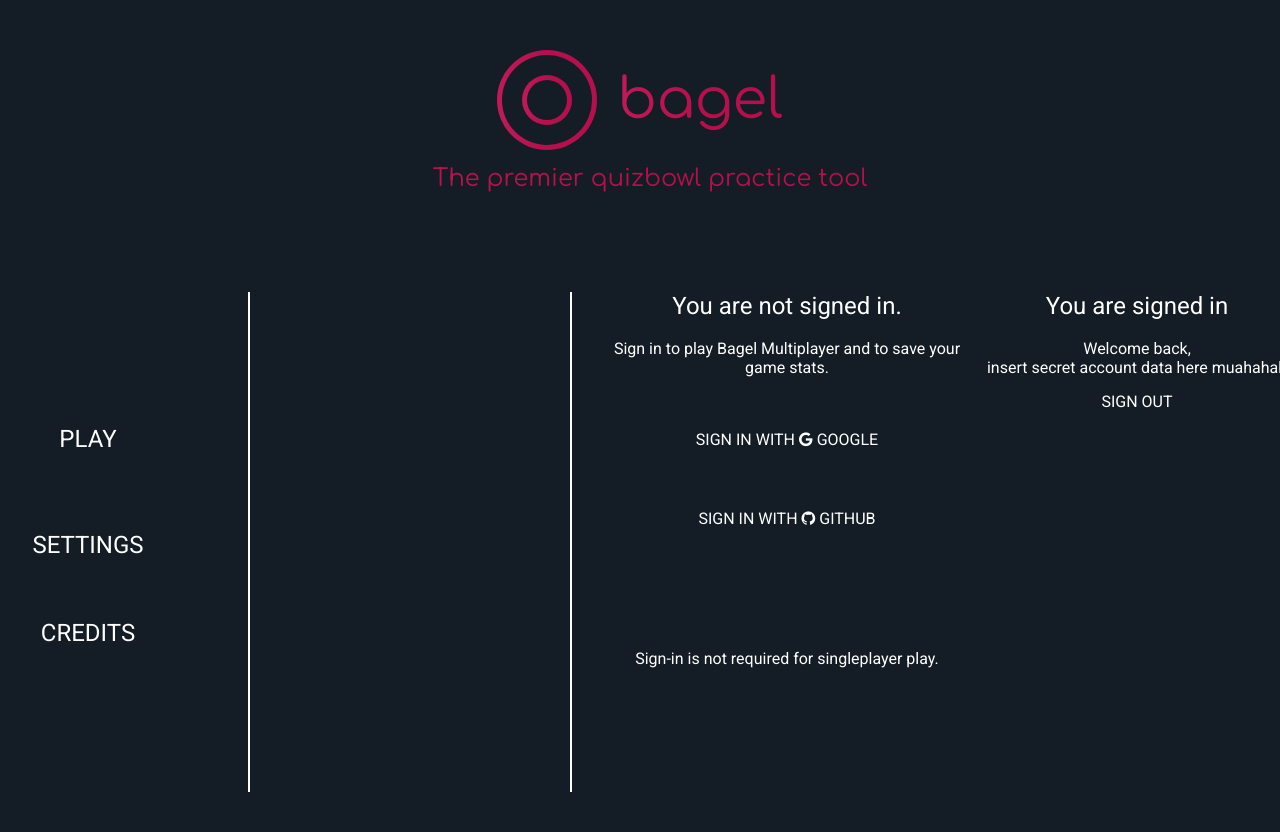
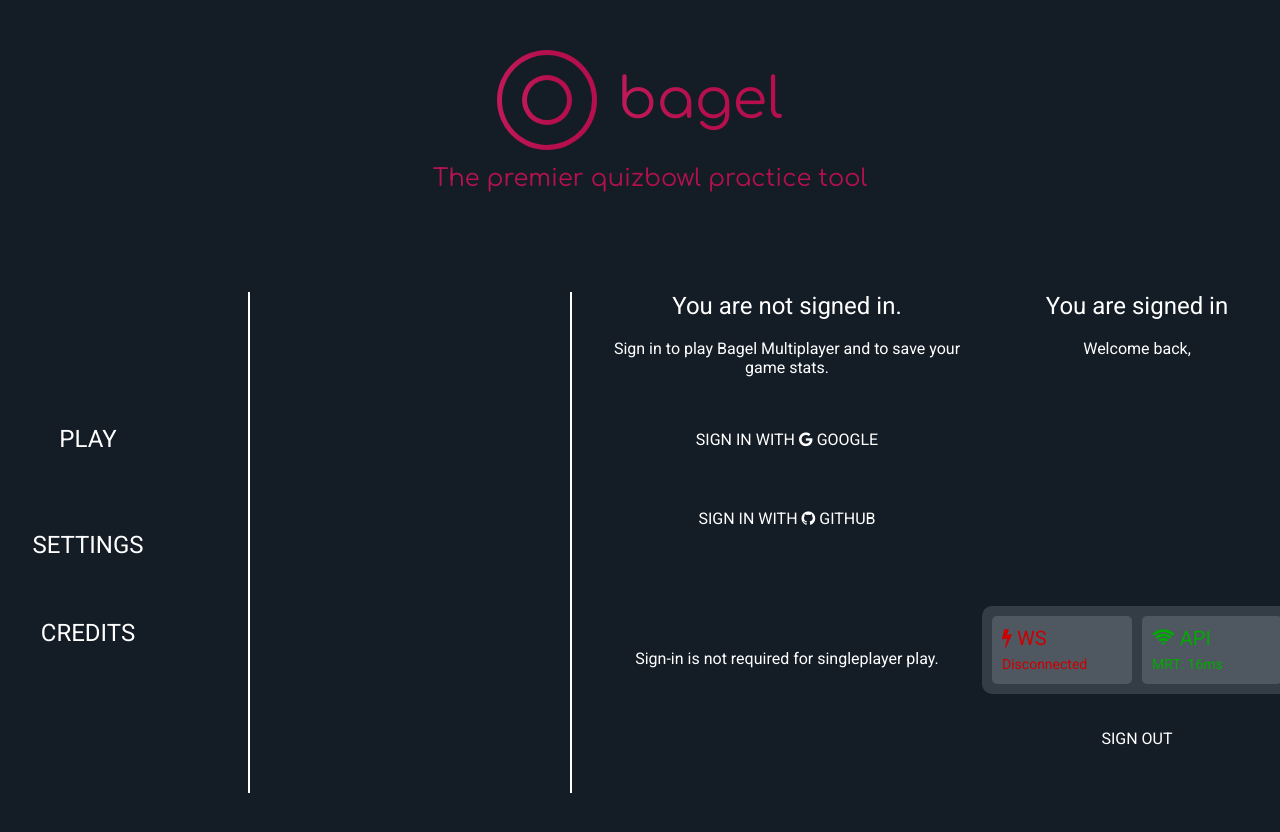
Before and after one commit to BagelQB/Bagel-app, a React (Create React App) app: page /menu in a window 1280 px wide. Shown: the top 832 px of the page. Built offline with nearby package versions, Linux system fonts and the light colour scheme; no server answers; what @react-firebase/auth would draw is missing.

Commit message:
Started websocketcomponents and added connection indicator

```diff
--- a/package.json
+++ b/package.json
@@ -13,7 +13,8 @@
     "react-dom": "^17.0.1",
     "react-router-dom": "^5.2.0",
     "react-scripts": "4.0.3",
-    "web-vitals": "^1.1.1"
+    "web-vitals": "^1.1.1",
+    "websocket": "^1.0.33"
   },
   "scripts": {
     "start": "react-scripts start",
--- a/src/App.css
+++ b/src/App.css
@@ -238,6 +238,7 @@
 }
 
 
+
 html, body {
     height: 100%;
     margin: 0;
@@ -250,6 +251,28 @@
     border: solid 2px #c51f5d;
     border-radius: 50%;
     display: inline-block;
+}
+
+.connection-status {
+    background-color: #4f5861;
+    padding: 10px;
+    border-radius: 5px;
+}
+
+.connection-text {
+    font-size: 14px;
+}
+
+.conn-red {
+    color: #cc0000;
+}
+
+.conn-yellow {
+    color: #d4af37;
+}
+
+.conn-green {
+    color: #00aa00;
 }
 
 .inner-circle-t {
--- a/src/bagel-components/mainMenu.js
+++ b/src/bagel-components/mainMenu.js
@@ -11,6 +11,7 @@
 import firebase from "firebase/app";
 import "firebase/auth";
 import axios from "axios";
+import {ConnectionIndicator} from "./websocketComponents";
 
 const googleAuthProvider = new firebase.auth.GoogleAuthProvider();
 const githubAuthProvider = new firebase.auth.GithubAuthProvider();
@@ -41,18 +42,39 @@
     );
 }
 
-function SafeFirebaseQuery(props) {
-    if(props.type === "name") {
-        if(firebase.auth().currentUser && firebase.auth().currentUser.displayName) {
-            return <>{firebase.auth().currentUser.displayName}</>
+let localUserData = {};
+function SecureDBQuery(props) {
+
+    const [text, setText] = useState("");
+    const [refreshed, setRefreshed] = useState(false);
+
+    useEffect(() => {
+        if(props.refresh) {
+            if(refreshed) return;
+            setRefreshed(true);
+            if(firebase.auth().currentUser) {
+                firebase.auth().currentUser.getIdToken(false).then((token) => {
+                    axios.get(`http://localhost:8080/api/users/?id=${firebase.auth().currentUser.uid}&auth=${token}`).then((user) => {
+                        localUserData = user.data.data;
+                        console.log(localUserData);
+                        setText(localUserData[props.query]);
+                    }).catch((err) => {
+                        console.log(err);
+                        setText("!Server Error!");
+                    })
+                });
+            }
         } else {
-            return <></>
+            console.log(localUserData);
+            setText(localUserData[props.query]);
         }
-    }
+    }, [localUserData]);
 
 
-    return <></>
+    return <>{text}</>
 }
+
+
 
 export function FullMenu(props) {
     let history = useHistory();
@@ -131,7 +153,7 @@
                                     firebase.auth().currentUser.getIdToken(true).then((token) => {
                                         console.log("token");
                                         axios.get(`http://localhost:8080/api/users/?id=${firebase.auth().currentUser.uid}&auth=${token}`).then((res) => {
-                                            console.log("got data mstokc");
+                                            localUserData = res.data.data;
                                         }).catch((err) => {
                                             console.log("doing the post thing")
                                             axios.post(`http://localhost:8080/api/users/?auth=${token}`).then((res2) => {
@@ -155,9 +177,9 @@
                         <div className={"menu-description-text"}>
                             <div className={"menu-account-status"}>You are signed in</div>
                             <br/>
-                            <div style={{"textAlign": "center"}}>Welcome back, <SafeFirebaseQuery type={"name"}/></div>
-
-                            <div style={{"textAlign": "center"}}>insert secret account data here muahahah</div>
+                            <div style={{"textAlign": "center"}}>Welcome back, <SecureDBQuery query={"name"} refresh={true} /></div>
+                            <br/><br/><br/><br/><br/><br/><br/><br/><br/><br/><br/><br/>
+                            <ConnectionIndicator />
 
 
                             <div className={"login-button"} onClick={() => {
--- /dev/null
+++ b/src/bagel-components/websocketComponents.js
@@ -0,0 +1,118 @@
+import {useEffect, useState} from "react";
+
+let axios = require("axios");
+
+let W3CWebSocket = require('websocket').w3cwebsocket;
+
+let client = new W3CWebSocket('ws://localhost:8000/', 'echo-protocol');
+
+let connected = false;
+
+function Packet(header, data) {
+    return header + ":ws:" + (JSON.stringify(data) || "null");
+}
+
+function getObjFromPacket(packetString) {
+    let [header, obj] = packetString.split(":ws:");
+    return {header: header, data: JSON.parse(obj)};
+}
+
+client.onerror = function() {
+    console.log('Connection Error');
+    connected = false;
+};
+
+client.onopen = function() {
+    console.log('WebSocket Client Connected');
+    connected = true;
+
+    function sendNumber() {
+        if (client.readyState === client.OPEN) {
+            setInterval(() => {
+                client.send(Packet("ping", {time: Date.now()}));
+            }, 500)
+        }
+    }
+    sendNumber();
+};
+
+client.onclose = function() {
+    console.log('echo-protocol Client Closed');
+    connected = false;
+};
+
+let ping = 0;
+
+client.onmessage = function(e) {
+    let {header, data} = getObjFromPacket(e.data);
+
+    if(header === "pong") {
+        ping = Date.now() - parseInt(data.time);
+    }
+};
+
+
+
+function getResponseTime() {
+    return new Promise((resolve, reject) => {
+        let start = Date.now();
+        axios.get("http://localhost:8080/").then((res) => {
+            resolve(Date.now()-start);
+        }).catch((err) => {
+            resolve(-1);
+        })
+    });
+}
+
+
+export function ConnectionIndicator(props) {
+    const [pingText, setPing] = useState(0);
+    const [minResponseTime, setMRT] = useState(0);
+
+    useEffect(() => {
+        let pingInterval = setInterval(() => {
+            setPing(ping);
+        }, 650)
+
+        getResponseTime().then((mrt) => {
+            setMRT(mrt)
+        });
+
+        let mrtInterval = setInterval(() => {
+
+            getResponseTime().then((mrt) => {
+                setMRT(mrt)
+            });
+        }, 30000)
+
+        return function cleanup() {
+            clearInterval(pingInterval);
+            clearInterval(mrtInterval);
+        }
+    }, [])
+    // This component self sufficiently shows connection status to the api and ws.
+    return <div className={"option-header redirect-center"} style={{margin: "20px"}}>
+        <div style={{width: "45%"}}className={"connection-status " + (
+            connected ? ping<350 ? (ping<100 ? "conn-green" : "conn-yellow") : "conn-red" : "conn-red"
+        )}>
+            <div>
+                <i className="fa fa-bolt"></i>  WS
+
+            </div>
+                <span className={"connection-text"}>{connected ? ` ping: ${pingText}ms` : " Disconnected"}</span>
+
+        </div>
+
+        <div style={{"marginLeft": "10px", width: "45%"}} className={"connection-status " + (
+            minResponseTime !== -1 ? minResponseTime< 3000 ? (minResponseTime< 1000 ? "conn-green" : "conn-yellow") : "conn-red" : "conn-red"
+        )}>
+            <div>
+                <i className="fa fa-wifi"></i> API
+            </div>
+
+            <span className={"connection-text"}>{minResponseTime !== -1 ? ` MRT: ${minResponseTime}ms` : " Disconnected"}</span>
+        </div>
+
+
+    </div>
+}
```
Also changed, not shown: 1 other file (tests, documents, lock files or other folders).
